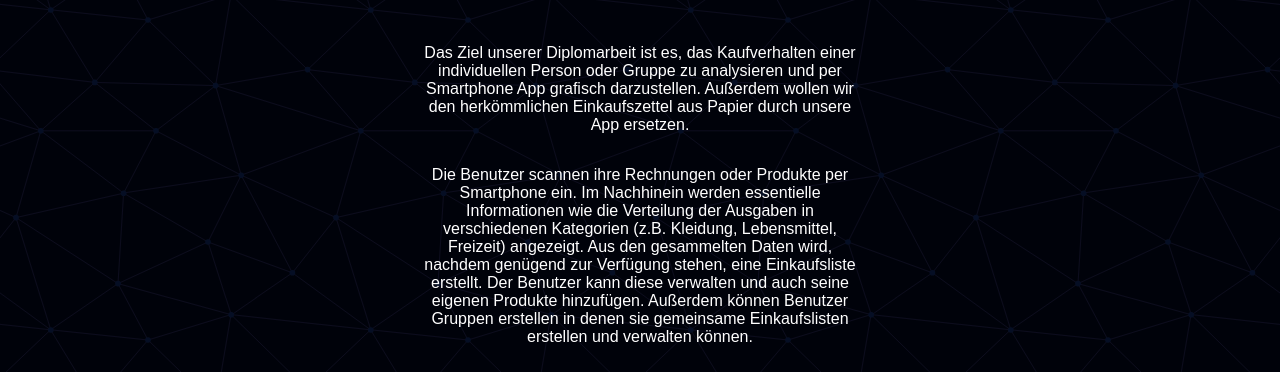
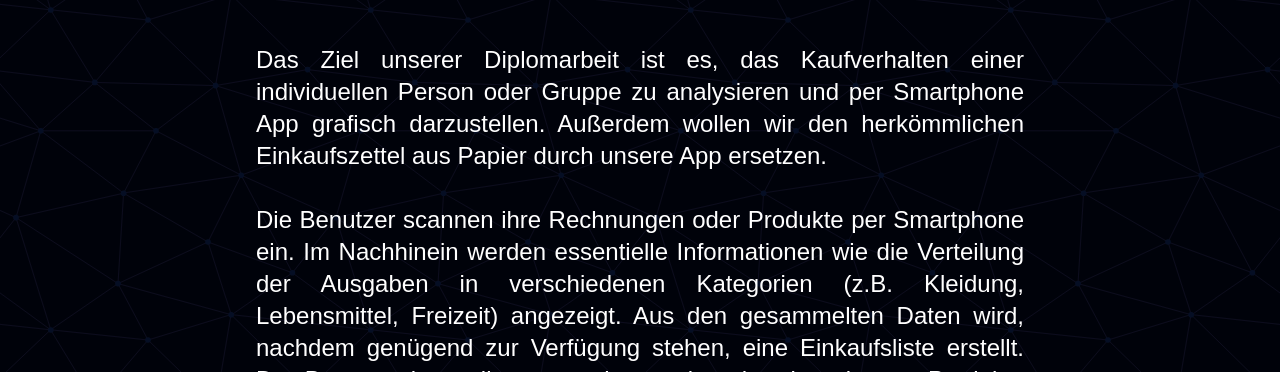
Before and after one commit to ListAssist/website, a plain HTML site: page index.html in a window 1280 px wide. Shown: the part 982-1354 px from the top of the page. Drawn offline with nearby package versions, Linux system fonts and the light colour scheme.

Commit message:
[FIX] Changed text size

```diff
--- a/index.html
+++ b/index.html
@@ -91,14 +91,15 @@
         }
 
         .description p {
-            max-width: 30rem;
-            text-align: center;
+            max-width: 50rem;
+            text-align: justify;
             margin: auto;
             padding: 1rem;
         }
 
         .description {
-            font-size: 1rem;
+            font-size: 1.5rem;
+            line-height: 2rem;
         }
 
         .team {
```
